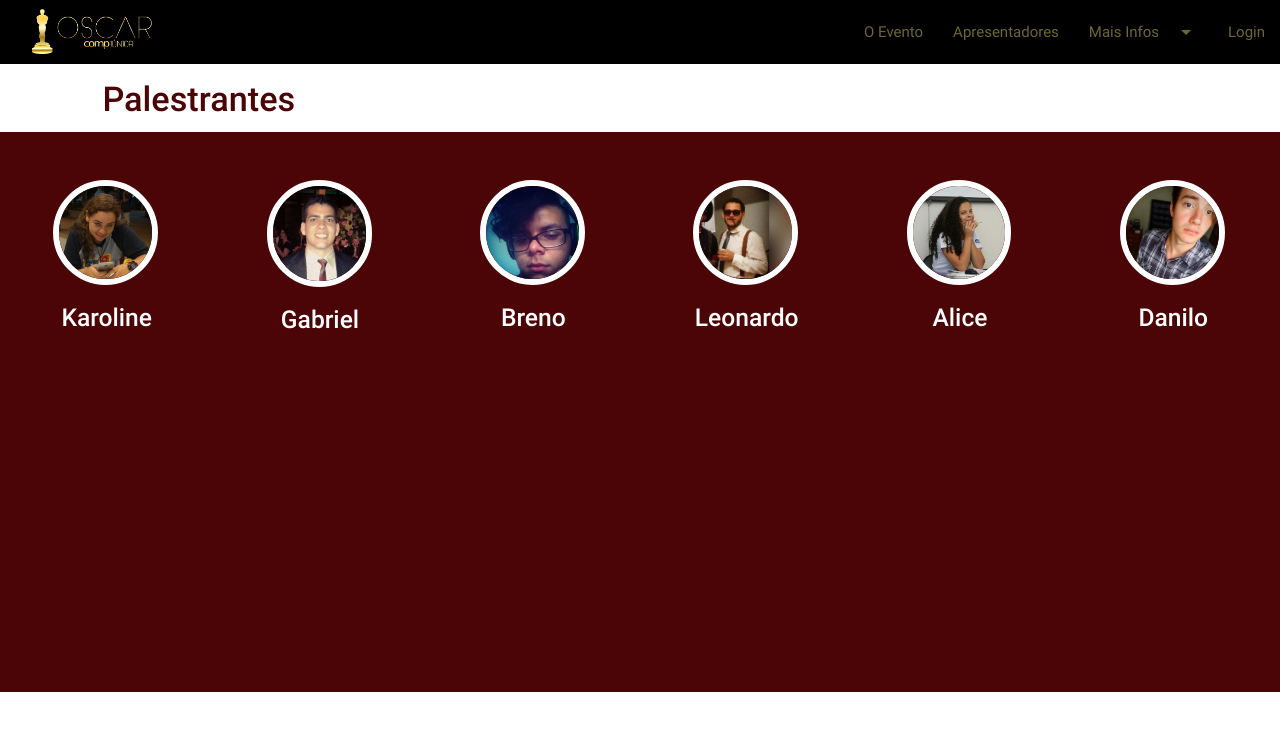
After one commit to DaniloGN/OscarComp, a PHP site: page /palestrantes.html in a window 1280 px wide. The commit adds this page. Shown: the top 731 px of the page. Run offline with PHP 8.4, Linux system fonts and the light colour scheme.

Commit message:
fotos adicionadas pagina de org pronta palestrantes falta terminar

```diff
--- a/View/assets/css/local.css
+++ b/View/assets/css/local.css
@@ -17,7 +17,7 @@ nav {
 
 #map{
   margin-top: 5%;
-  margin-left: 20%;
+  margin-left: 14%;
  width: 450px;
  height: 250px;
 }
--- a/View/assets/css/organ.css
+++ b/View/assets/css/organ.css
@@ -24,7 +24,10 @@ nav {
  -ms-border-radius: 200px;
  -moz-border-radius: 200px;
  -webkit-border-radius: 200px;
+ border: 6px solid white;
+
 }
+
 
 .alinhar{
   margin-left: 8%;
@@ -32,10 +35,10 @@ nav {
 }
 
 .organ_p{
-  margin-top: 2%;
   width: 100%;
-  height: 500px;
+  height: 70vh;
   background-color: #4C0507;
+
 }
 
 .cor_nomes{
--- a/View/local.html
+++ b/View/local.html
@@ -31,6 +31,7 @@
       <iframe class="center-align" id="map" src="https://www.google.com/maps/embed?pb=!1m18!1m12!1m3!1d3719.100399109883!2d-44.980737685063964!3d-21.227866985890888!2m3!1f0!2f0!3f0!3m2!1i1024!2i768!4f13.1!3m3!1m2!1s0x9ffdde831d710d%3A0x49bf82e78ef962c7!2sDepartamento+de+Ci%C3%AAncia+da+Computa%C3%A7%C3%A3o!5e0!3m2!1spt-BR!2sbr!4v1517504299497" width="600" height="450" frameborder="0" style="border:0" allowfullscreen></iframe>
       <p class="center-align"><strong>Departamento de Ciência da Computação</p>
       <p class="center-align">Universidade Federal de Lavras</p></strong>
+
     </div>
 
     <div class="col s6">
--- /dev/null
+++ b/View/palestrantes.html
@@ -0,0 +1,71 @@
+<!DOCTYPE html>
+<html>
+<head>
+  <meta charset="utf-8">
+  <title>OSCAR COMP</title>
+
+  <meta name="viewport" content="width=device-width, initial-scale=1.0" />
+  <link href="http://fonts.googleapis.com/icon?family=Material+Icons" rel="stylesheet">
+  <link type="text/css" rel="stylesheet" href="./assets/materialize/css/materialize.min.css" media="screen,projection"/>
+  <link type="text/css" rel="stylesheet" href="./assets/css/organ.css" />
+</head>
+<body>
+  <header class="navbar-fixed slidetext-center home text-center" data-anchor="firstPage" id="home">
+    <nav>
+      <ul id="dropdown1" class="dropdown-content">
+        <li><a href="#!">Organizadores</a></li>
+        <li><a href="#!">Categorias</a></li>
+        <li><a href="#!">Patrocinadores</a></li>
+      </ul>
+
+      <div class="nav-wrapper">
+        <a href="#" class="brand-logo">
+          <img src="./assets/img/logo-menu.png"  id="imagem_logo" />
+        </a>
+        <ul id="nav-mobile" class="right hide-on-med-and-down">
+          <li><a href="#evento" class="cor_menu">O Evento</a></li>
+          <li><a href="#apresentacoes" class="cor_menu">Apresentadores</a></li>
+          <li><a class="dropdown-button cor_menu" href="#!" data-activates="dropdown1">Mais Infos<i class="material-icons right">arrow_drop_down</i></a></li>
+          <li><a href="#" class="cor_menu" id="login">Login</a></li>
+
+        </ul>
+      </div>
+    </nav>
+  </header>
+
+    <h4 class="alinhar"><strong>Palestrantes</strong></h4>
+
+    <section id="palestrantes" class="slide organ_p row">
+
+
+        <div class="col s12 m2">
+            <img src="./assets/img/karol.jpg" id="oo" class="img- responsive img-circle" alt="Foto de Perfil"/>
+            <h5 class="center-align cor_nomes"><strong>Karoline</h5>
+          </div>
+
+          <div class="col s12 m2">
+            <img src="./assets/img/gabriel.jpeg" class="img- responsive img-circle " alt="Foto de Perfil"/>
+            <h5 class="center-align cor_nomes"><strong>Gabriel</h5>
+          </div>
+
+          <div class="col s12 m2">
+            <img src="./assets/img/brendex.jpg" class="img- responsive img-circle posicao" alt="Foto de Perfil"/>
+            <h5 class="center-align cor_nomes"><strong>Breno</h5></strong>
+          </div>
+
+          <div class="col s12 m2">
+            <img src="./assets/img/krusty.jpeg" class="img- responsive img-circle posicao" alt="Foto de Perfil"/>
+            <h5 class="center-align cor_nomes"><strong>Leonardo</h5></strong>
+          </div>
+
+          <div class="col s12 m2">
+            <img src="./assets/img/alice.jpeg" class="img- responsive img-circle posicao" alt="Foto de Perfil"/>
+            <h5 class="center-align cor_nomes"><strong>Alice</h5></strong>
+          </div>
+
+          <div class="col s12 m2">
+            <img src="./assets/img/danilo.jpeg" class="img- responsive img-circle posicao" alt="Foto de Perfil"/>
+            <h5 class="center-align cor_nomes"><strong>Danilo</h5></strong>
+          </div>
+
+    </section>
```
Also changed, not shown: View/organ.html (+6 -5 lines), View/assets/img/alice.jpeg (added), View/assets/img/brendex.jpg (added), View/assets/img/danilo.jpeg (added), View/assets/img/gabriel.jpeg (added), View/assets/img/karol.jpeg (added), View/assets/img/karol.jpg (added), View/assets/img/krusty.jpeg (added), View/assets/img/rennan2.jpeg (added).
